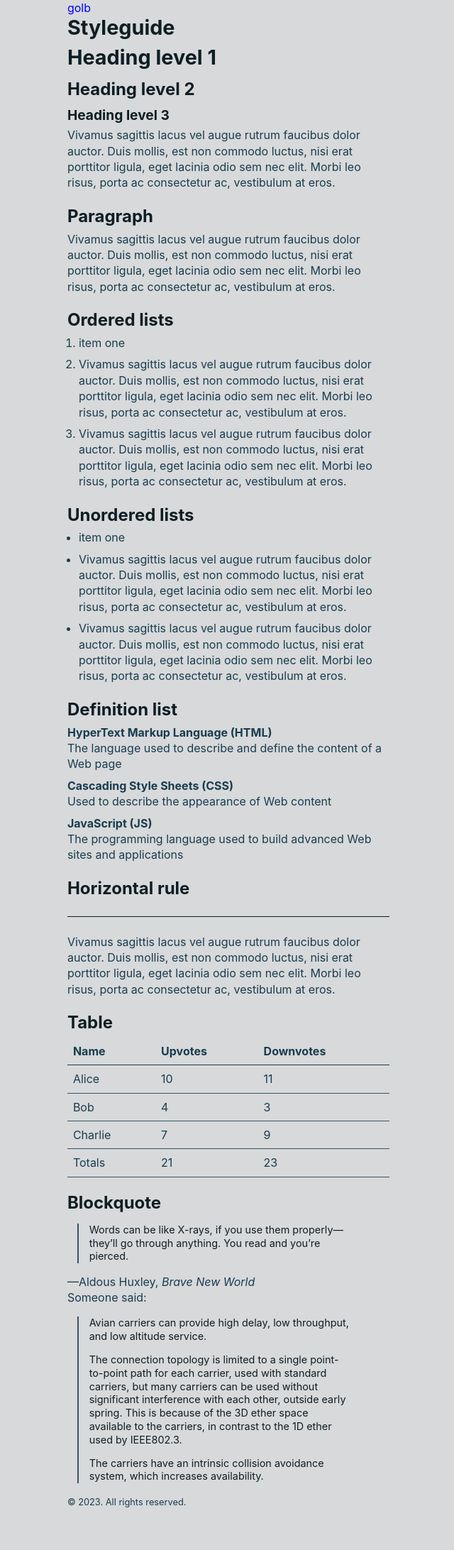
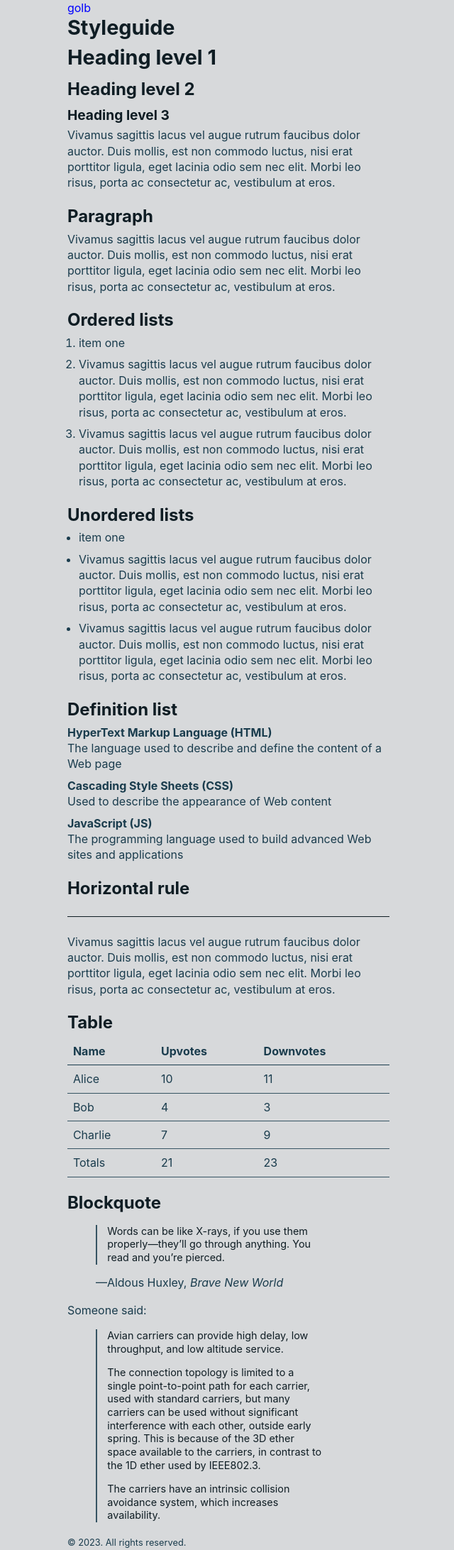
Before and after one commit to aflim/golb, a Jekyll site: the page built from styleguide.md, in a window 1280 px wide. Shown: the whole page at 71% size, without its empty margins (318-958 px from the left). Built offline with Jekyll 4.4.1, drawn with Linux system fonts in a browser that asks for light colours; before the commit the page ends 2127 px from its top, so only the background shows below that.

Commit message:
Update stylesheet.css

```diff
--- a/assets/stylesheet.css
+++ b/assets/stylesheet.css
@@ -222,12 +222,12 @@
 }
 
 figure {
-  margin: 0;
+  margin-block-end: 1em;
 }
 
 blockquote {
   padding-inline: 1em;
-  margin-inline-start: 1em;
+  margin-inline-start: 0;
   margin-block-end: 1em;
   font-size: .9em;
   line-height: 1.3;
```
